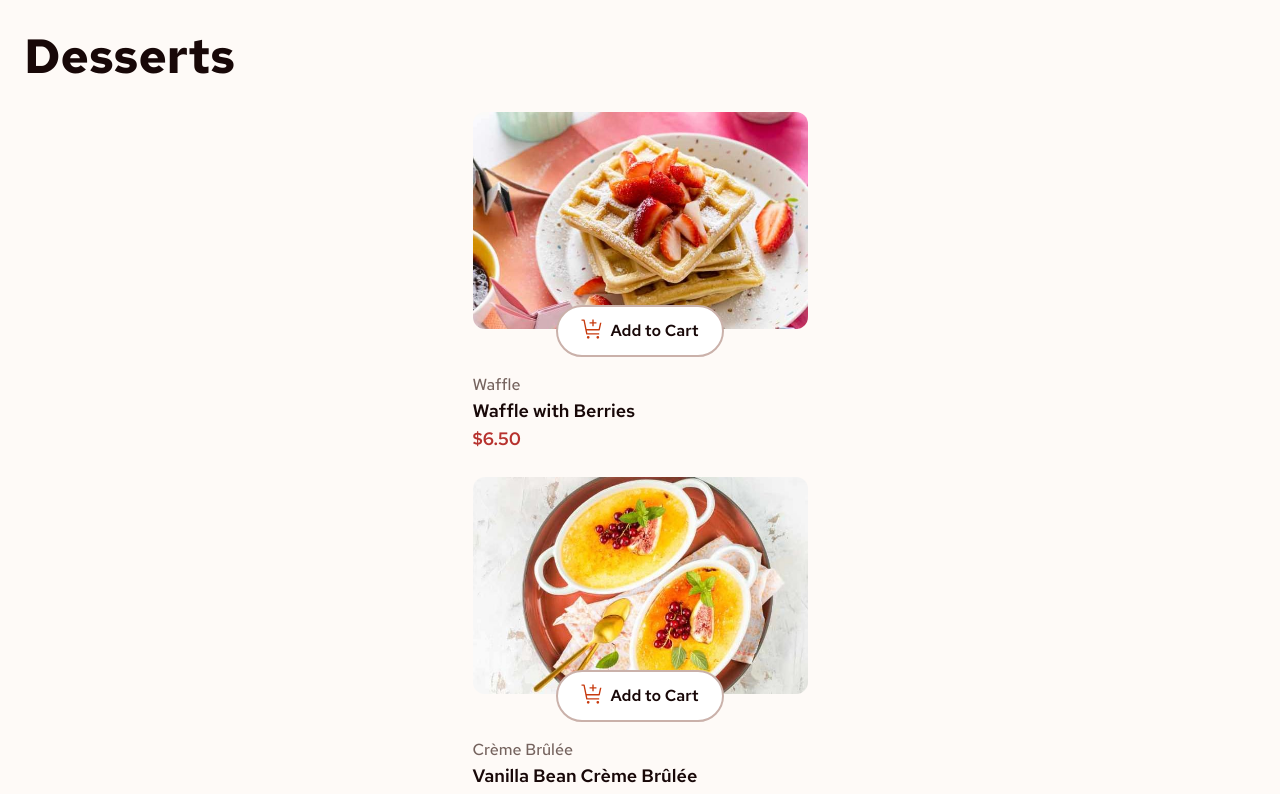
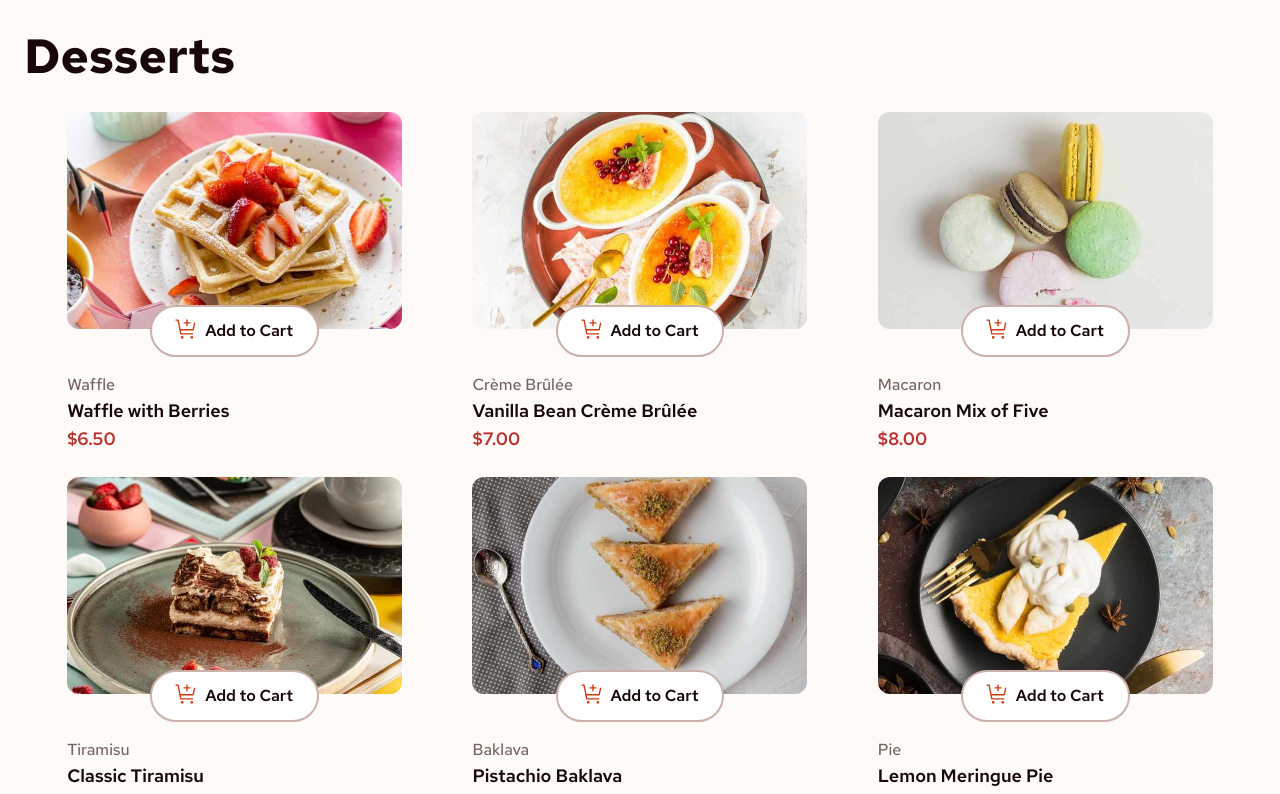
Before and after one commit to Abaljerind/product-list-with-card, a React (Vite) app: page / in a window 1280 px wide. Shown: the top 794 px of the page. Built offline with nearby package versions, Linux system fonts and the light colour scheme.

Commit message:
Change react fragment to div and give styles for breakpoint md

```diff
--- a/src/components/MenuFood.jsx
+++ b/src/components/MenuFood.jsx
@@ -8,7 +8,7 @@ export default function MenuFood({
   onAddFood,
 }) {
   return (
-    <>
+    <div className="md:flex md:flex-wrap md:px-8">
       {menu.map((food, index) => {
         const selectedFood = cart.find(
           (item) => item.id === `${food.name}-${food.price}`,
@@ -25,6 +25,6 @@ export default function MenuFood({
           />
         );
       })}
-    </>
+    </div>
   );
 }
```
